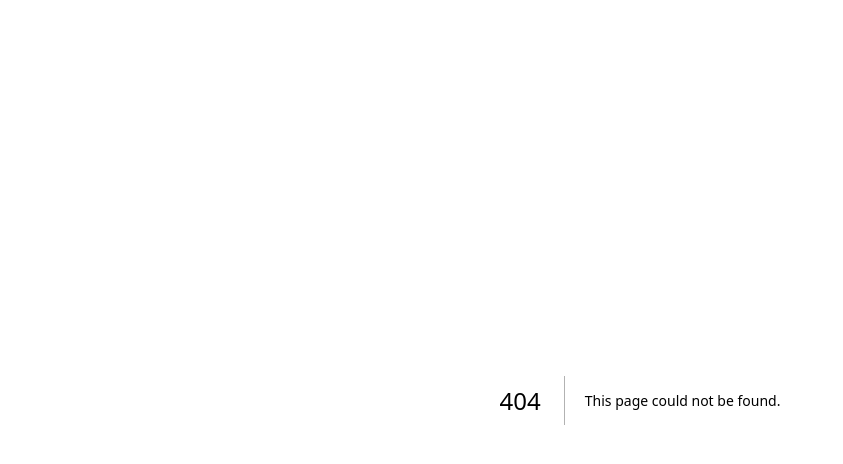
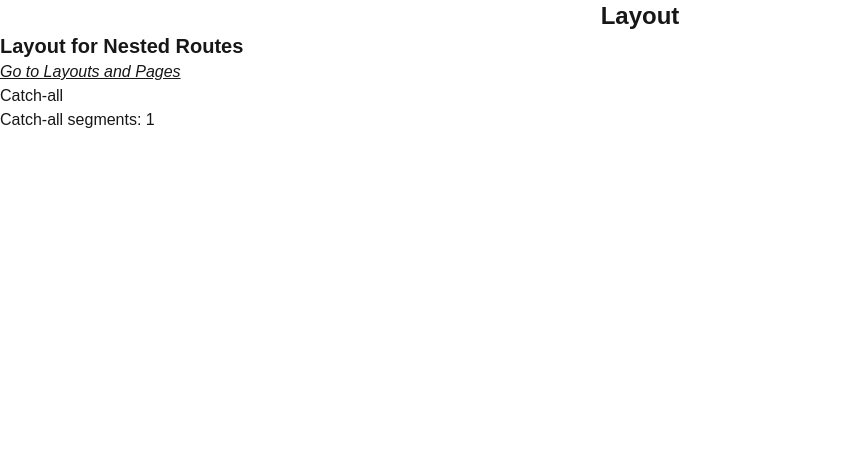
Before and after one commit to rjmasache/nextjs-app, a Next.js app: page /layouts-pages/nested-routes/1 in a window 1280 px wide. Before the commit this address had no page. Shown: the top 464 px of the page, without its empty margins (0-843 px from the left). Built offline with nearby package versions, Linux system fonts and the light colour scheme.

Commit message:
feat: layouts and pages

```diff
--- /dev/null
+++ b/app/layouts-pages/layout.tsx
@@ -0,0 +1,8 @@
+export default function Layout({ children }: { children: React.ReactNode }) {
+    return (
+        <>
+            <h1 className="text-center text-2xl font-bold">Layout</h1>
+            {children}
+        </>
+    );
+}
--- /dev/null
+++ b/app/layouts-pages/nested-routes/[...allsegments]/page.tsx
@@ -0,0 +1,16 @@
+export default async function Page({
+    params,
+}: {
+    params: Promise<{ allsegments: string[] }>;
+}) {
+    const allsegments = (await params).allsegments;
+
+    console.log("Catch-all segments:", allsegments);
+
+    return (
+        <>
+            <h3>Catch-all</h3>
+            <p>Catch-all segments: {allsegments.join(", ")}</p>
+        </>
+    );
+}
--- /dev/null
+++ b/app/layouts-pages/nested-routes/[slug]/page.tsx
@@ -0,0 +1,9 @@
+export default async function Page({
+    params,
+}: {
+    params: Promise<{ slug: string }>;
+}) {
+    const { slug } = await params;
+
+    return <h3>{slug} is a slug route</h3>;
+}
--- /dev/null
+++ b/app/layouts-pages/nested-routes/layout.tsx
@@ -0,0 +1,13 @@
+import Link from "next/link";
+
+export default function Layout({ children }: { children: React.ReactNode }) {
+    return (
+        <>
+            <h1 className="text-xl font-bold">Layout for Nested Routes</h1>
+            <Link href="/layouts-pages/" className="italic underline">
+                Go to Layouts and Pages
+            </Link>
+            {children}
+        </>
+    );
+}
--- /dev/null
+++ b/app/layouts-pages/nested-routes/page.tsx
@@ -0,0 +1,7 @@
+export default function Page() {
+    return (
+        <>
+            <h2>Nested Routes</h2>
+        </>
+    );
+}
--- /dev/null
+++ b/app/layouts-pages/page.tsx
@@ -0,0 +1,3 @@
+export default function Page() {
+    return <h1 className="text-center text-lg">Layouts and Pages</h1>;
+}
```
